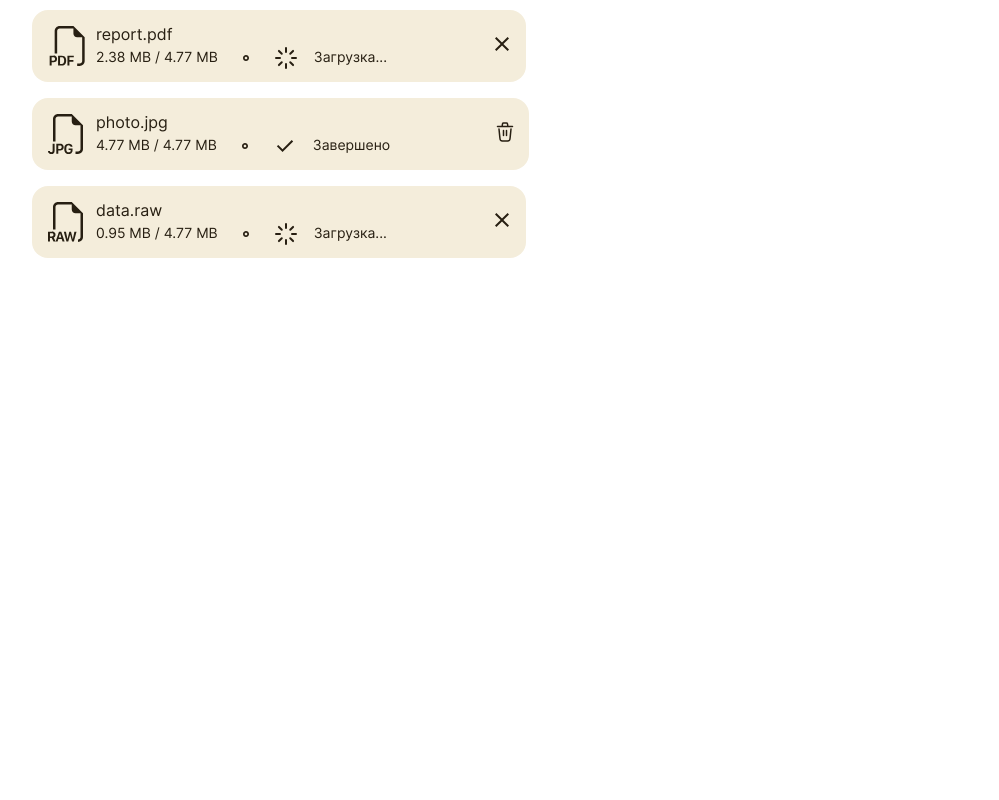
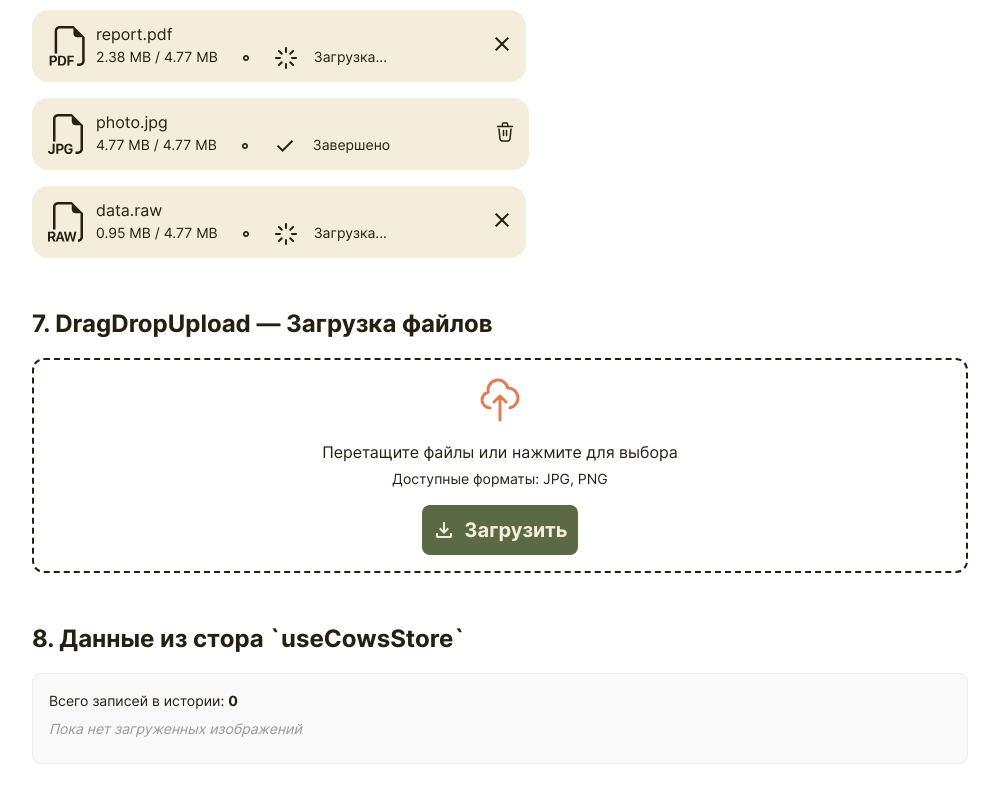
Before and after one commit to Yogafroga/multidisciplinary-project, a Vue app in the folder frontend/: page /test in a window 1280 px wide. Shown: the part 1489-2289 px from the top of the page, without its empty margins (140-1139 px from the left). Before the commit the page ends 1827 px from the top, so only its background shows below. Built offline with nearby package versions, Linux system fonts and the light colour scheme; what vue-good-table would draw is missing.

Commit message:
dragndrop added

```diff
--- /dev/null
+++ b/frontend/src/assets/styles/components/_dragDrop.scss
@@ -0,0 +1,43 @@
+@use '../variables' as *;
+@use '../base/typography' as *;
+@use "sass:color";
+
+.drag-drop-zone {
+  border: 2px dashed $border-color;
+  border-radius: $border-radius-md;
+  transition: border-color 0.2s ease, background-color 0.2s ease;
+  cursor: pointer;
+
+  &.drag-over {
+    border-color: $color-headline;
+    background-color: rgba($color-headline, 0.1);
+  }
+}
+
+.drag-drop-content {
+  display: flex;
+  flex-direction: column;
+  align-items: center;
+  justify-content: center;
+  padding: $spacing-md;
+  text-align: center;
+  gap: $spacing-md;
+
+  svg {
+    color: $color-headline;
+  }
+
+  .text {
+    display: flex;
+    flex-direction: column;
+    gap: $spacing-xs;
+  }
+
+  .hint {
+    color: $text-color-primary;
+  }
+}
+
+.file-input {
+  display: none;
+}
--- /dev/null
+++ b/frontend/src/components/ui/DragDropUpload.vue
@@ -0,0 +1,127 @@
+<template>
+  <div
+      class="drag-drop-zone"
+      :class="{ 'drag-over': isDragOver }"
+      @dragenter="onDragEnter"
+      @dragover="onDragOver"
+      @dragleave="onDragLeave"
+      @drop="onDrop"
+  >
+    <div class="drag-drop-content">
+      <svg xmlns="http://www.w3.org/2000/svg" width="48" height="48" fill="none" viewBox="0 0 24 24" stroke="currentColor">
+        <path
+            stroke-linecap="round"
+            stroke-linejoin="round"
+            stroke-width="1.5"
+            d="M7 16a4 4 0 01-.88-7.903A5 5 0 1115.9 6L16 6a5 5 0 011 9.9M15 13l-3-3m0 0l-3 3m3-3v12"
+        />
+      </svg>
+      <div class="text">
+        <p class="text-h4">Перетащите файлы или нажмите для выбора</p>
+        <p class="text-h5 hint">Доступные форматы: JPG, PNG</p>
+      </div>
+      <input
+          ref="fileInput"
+          type="file"
+          :accept="accept"
+          multiple
+          @change="onFileChange"
+          class="file-input"
+      />
+      <AppButton variant="upload" @click="selectFile">Загрузить</AppButton>
+    </div>
+  </div>
+</template>
+
+<script setup>
+import { ref } from 'vue';
+//import { useCowsStore } from 'frontend/src/stores/cows.js';
+//import AppButton from 'frontend/src/components/ui/button.vue';
+import { useCowsStore} from "../../stores/cows.js";
+import AppButton from "../../components/ui/button.vue";
+
+const cowsStore = useCowsStore();
+const fileInput = ref(null);
+const isDragOver = ref(false);
+
+const accept = 'image/jpeg, image/png';
+
+const onDragEnter = (e) => {
+  e.preventDefault();
+  isDragOver.value = true;
+};
+
+const onDragOver = (e) => {
+  e.preventDefault();
+  isDragOver.value = true;
+};
+
+const onDragLeave = () => {
+  isDragOver.value = false;
+};
+
+const onDrop = (e) => {
+  e.preventDefault();
+  isDragOver.value = false;
+  const files = Array.from(e.dataTransfer.files);
+  handleFiles(files);
+};
+
+const selectFile = () => {
+  fileInput.value?.click();
+};
+
+const onFileChange = (e) => {
+  const files = Array.from(e.target.files);
+  handleFiles(files);
+};
+/*
+const handleFiles = async (files) => {
+  if (!files.length) return;
+
+  const imageFiles = files.filter((file) =>
+      ['image/jpeg', 'image/jpg', 'image/png'].includes(file.type)
+  );
+
+  if (imageFiles.length !== files.length) {
+    alert('Разрешены только JPG и PNG файлы');
+    return;
+  }
+
+  for (const file of imageFiles) {
+    await cowsStore.uploadImage(file, 'auto');
+  }
+
+  fileInput.value.value = '';
+};
+*/
+const handleFiles = async (files) => {
+  if (!files.length) return;
+
+  const imageFiles = files.filter((file) =>
+      ['image/jpeg', 'image/jpg', 'image/png'].includes(file.type)
+  );
+
+  if (imageFiles.length !== files.length) {
+    alert('Разрешены только JPG и PNG файлы');
+    return;
+  }
+
+  // 🔥 Каждый файл отправляется в стор
+  for (const file of imageFiles) {
+    console.log('[TEST] Передаём файл в стор:', file.name);
+    const result = await cowsStore.uploadImage(file, 'auto');
+    if (result.success) {
+      console.log('[✅ SUCCESS] Файл добавлен в стор:', result.data);
+    } else {
+      console.error('[❌ ERROR] Ошибка загрузки:', result.error);
+    }
+  }
+
+  fileInput.value.value = '';
+};
+</script>
+
+<style scoped lang="scss">
+@use '../../assets/styles/components/dragDrop';
+</style>
--- a/frontend/src/views/TestComponents.vue
+++ b/frontend/src/views/TestComponents.vue
@@ -62,6 +62,29 @@
         <FileItem :file="{ name: 'data.raw', loaded: 1_000_000, total: 5_000_000 }" />
       </div>
     </section>
+
+    <section>
+      <h2 class="text-h2">7. DragDropUpload — Загрузка файлов</h2>
+      <DragAndDrop />
+    </section>
+
+    <!-- === ТЕСТ: ДАННЫЕ ИЗ СТОРА === -->
+    <section>
+      <h2 class="text-h2">8. Данные из стора `useCowsStore`</h2>
+      <div class="store-preview">
+        <p class="text-h5">Всего записей в истории: <strong>{{ cowsStore.history.data.length }}</strong></p>
+
+        <div v-if="cowsStore.history.data.length === 0" class="empty">
+          Пока нет загруженных изображений
+        </div>
+        <ul v-else class="history-list">
+          <li v-for="item in cowsStore.history.data" :key="item.id" class="history-item">
+            🐄 <strong>Корова {{ item.animal_id }}</strong> — {{ item.weight }} кг,
+            {{ new Date(item.created_at).toLocaleString() }}
+          </li>
+        </ul>
+      </div>
+    </section>
   </div>
 </template>
 
@@ -72,10 +95,16 @@ import AppInput from '../components/ui/input.vue';
 import AppButton from '../components/ui/button.vue';
 import AppLabel from '../components/ui/label.vue';
 import FileItem from '../components/ui/fileItem.vue';
+import DragAndDrop from '../components/ui/DragDropUpload.vue';
 
-import { ref } from 'vue';
+// 🔹 Импорт стора — как у тебя: относительный путь
+import { useCowsStore } from '../stores/cows.js';
+
+// Подключаем стор
+const cowsStore = useCowsStore();
 
 // Для теста инпутов
+import { ref } from 'vue';
 const inputText = ref('');
 const inputPassword = ref('');
 const dateRange = ref([]);
@@ -111,4 +140,35 @@ h2 {
 .file-examples {
   align-items: flex-start;
 }
+
+/* === Стили для просмотра стора === */
+.store-preview {
+  padding: 16px;
+  background: #f9f9f9;
+  border: 1px solid #eee;
+  border-radius: 8px;
+  font-size: 14px;
+}
+
+.history-list {
+  list-style: none;
+  padding: 0;
+  margin-top: 10px;
+}
+
+.history-item {
+  padding: 8px 12px;
+  background: #fff;
+  border: 1px solid #e0e0e0;
+  border-radius: 6px;
+  margin-bottom: 8px;
+  font-size: 13px;
+  color: #271f12;
+}
+
+.empty {
+  color: #999;
+  font-style: italic;
+  padding: 10px 0;
+}
 </style>
```
